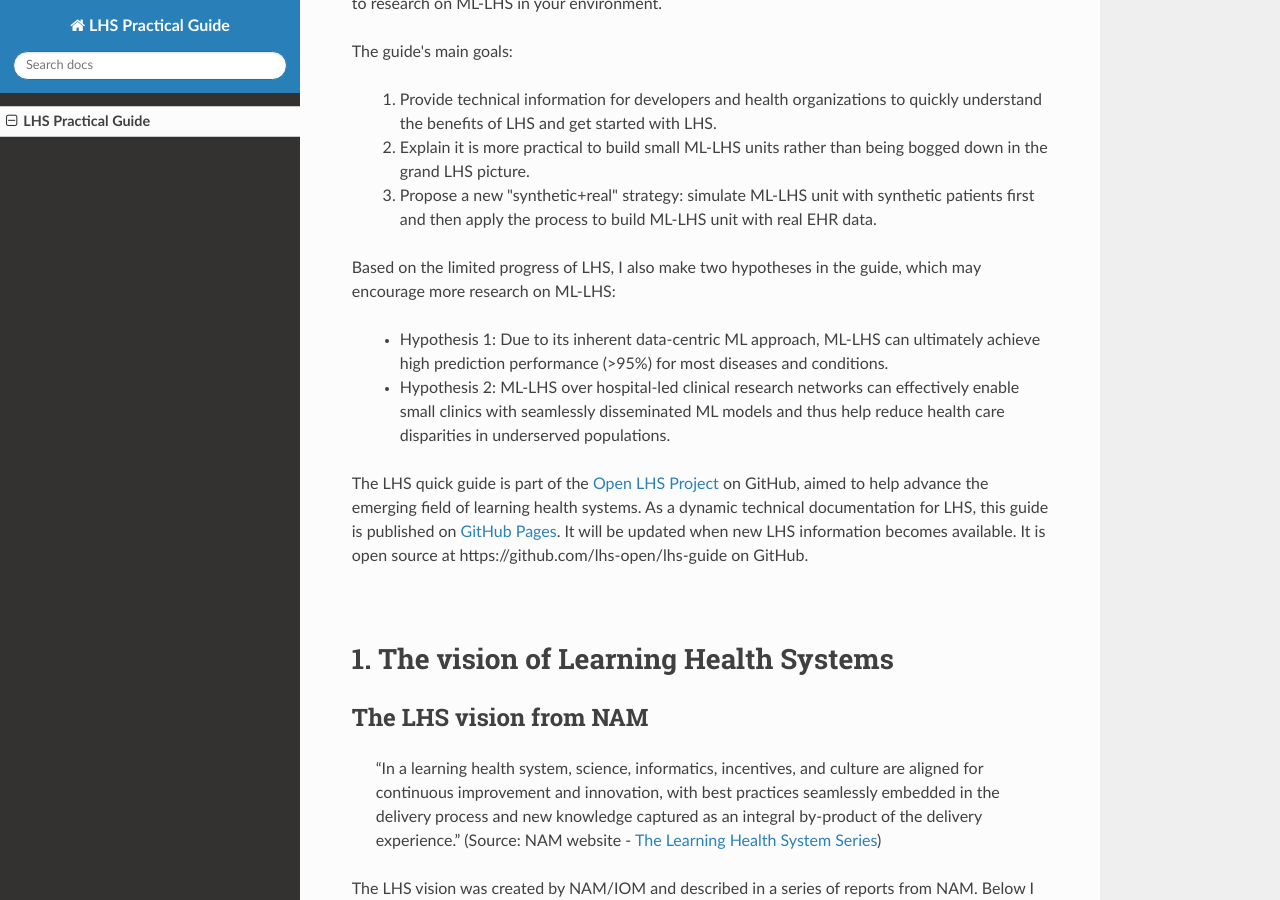
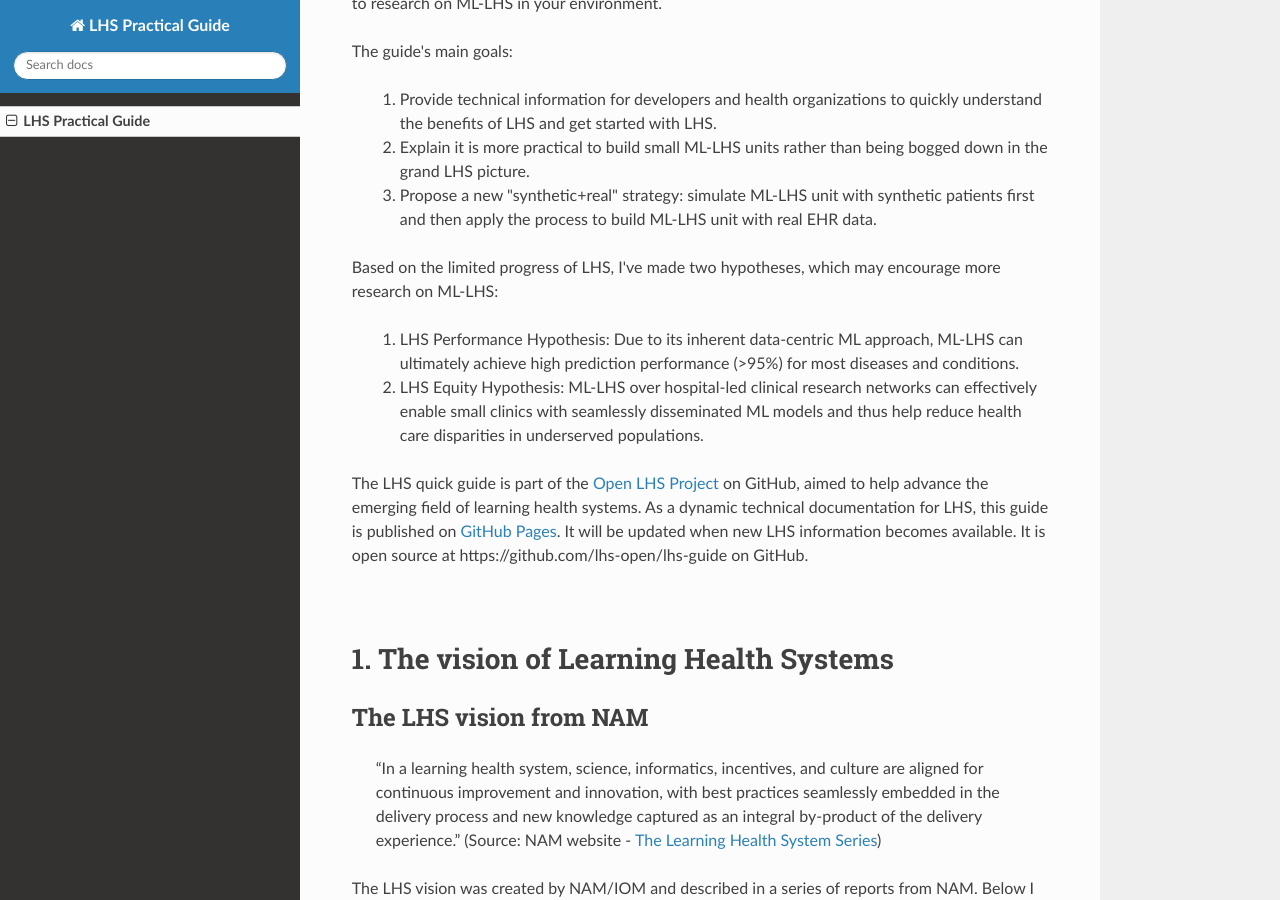
Before and after one commit to lhs-open/lhs-guide, an MkDocs documentation site: the page built from docs/index.md, in a window 1280 px wide and 900 px high, scrolled down 829 px. Built offline with MkDocs 1.6.1, drawn with Linux system fonts in a browser that asks for light colours; nearby versions of some CDN libraries.

```diff
--- a/docs/index.md
+++ b/docs/index.md
@@ -22,10 +22,10 @@ The guide's main goals:
 >2. Explain it is more practical to build small ML-LHS units rather than being bogged down in the grand LHS picture.
 >3. Propose a new "synthetic+real" strategy: simulate ML-LHS unit with synthetic patients first and then apply the process to build ML-LHS unit with real EHR data.
 
-Based on the limited progress of LHS, I also make two hypotheses in the guide, which may encourage more research on ML-LHS:
+Based on the limited progress of LHS, I've made two hypotheses, which may encourage more research on ML-LHS:
 
->   - Hypothesis 1: Due to its inherent data-centric ML approach, ML-LHS can ultimately achieve high prediction performance (>95%) for most diseases and conditions.
->   - Hypothesis 2: ML-LHS over hospital-led clinical research networks can effectively enable small clinics with seamlessly disseminated ML models and thus help reduce health care disparities in underserved populations.
+>1. LHS Performance Hypothesis: Due to its inherent data-centric ML approach, ML-LHS can ultimately achieve high prediction performance (>95%) for most diseases and conditions.
+>2. LHS Equity Hypothesis: ML-LHS over hospital-led clinical research networks can effectively enable small clinics with seamlessly disseminated ML models and thus help reduce health care disparities in underserved populations.
 
 The LHS quick guide is part of the [Open LHS Project](https://github.com/lhs-open) on GitHub, aimed to help advance the emerging field of learning health systems. As a dynamic technical documentation for LHS, this guide is published on [GitHub Pages](https://lhs-open.github.io/lhs-guide/). It will be updated when new LHS information becomes available. It is open source at https://github.com/lhs-open/lhs-guide on GitHub.
 
```
Also changed, not shown: README.md (+3 -3 lines).
